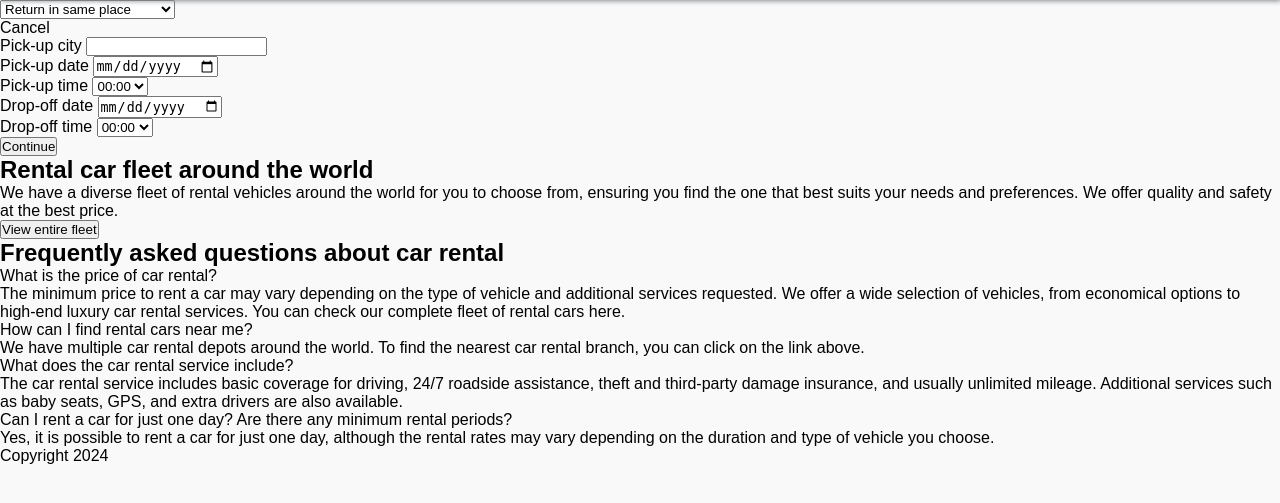
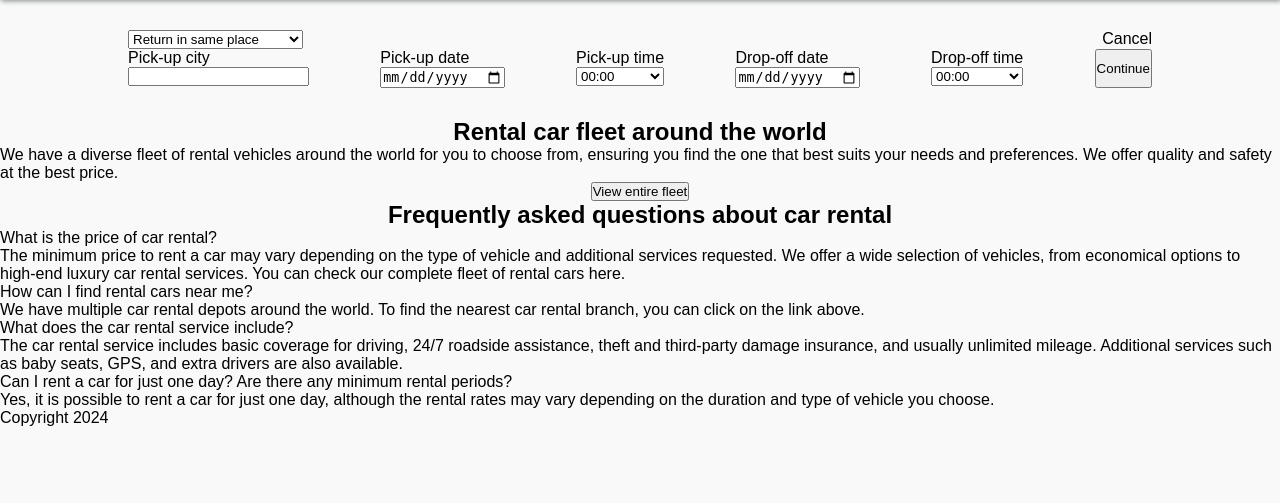
Before and after one commit to migmm/rent-cars, a PHP site: page / in a window 1280 px wide. Shown: the part 63-566 px from the top of the page. Run offline with PHP 8.4, Linux system fonts and the light colour scheme.

Commit message:
Added basic styles

```diff
--- a/public/css/main.css
+++ b/public/css/main.css
@@ -1,4 +1,6 @@
-/* Main styles */
+/***********************************************/
+/*********** Main colors and styles ************/
+/***********************************************/
 :root{
     --white: #f9f9f9;
     --black: #36383F;
@@ -7,7 +9,9 @@
 }
 
 
-/* Reset */
+/***********************************************/
+/**************** Reset Styles *****************/
+/***********************************************/
 *{
     margin: 0;
     padding: 0;
@@ -28,7 +32,9 @@ ul{
 }
 
 
-/* Header */
+/***********************************************/
+/******************* Header ********************/
+/***********************************************/
 .header{
     background-color: var(--orange);
     box-shadow: 1px 1px 5px 0px var(--grey);
@@ -38,7 +44,9 @@ ul{
 }
 
 
-/* Logo */
+/***********************************************/
+/******************** Logo *********************/
+/***********************************************/
 .logo{
     display: inline-block;
     margin: 10px;
@@ -49,7 +57,9 @@ width: 200px;
 }
 
 
-/* Nav menu */
+/***********************************************/
+/****************** Nav menu *******************/
+/***********************************************/
 .nav{
     width: 100%;
     height: 100%;
@@ -76,7 +86,9 @@ width: 200px;
 }
 
 
-/* Menu Icon */
+/***********************************************/
+/************** Hamburguer menu ****************/
+/***********************************************/
 .hamburguer-button{
     cursor: pointer;
     float: right;
@@ -117,7 +129,9 @@ width: 200px;
 }
 
 
-/* Toggle menu icon */
+/***********************************************/
+/************** Toggle menu icon ***************/
+/***********************************************/
 .side-menu:checked ~ nav{
     max-height: 100%;
 }
@@ -138,7 +152,9 @@ width: 200px;
 }
 
 
-/* Responsiveness */
+/***********************************************/
+/*************** Responsiveness ****************/
+/***********************************************/
 @media (min-width: 768px) {
     .nav{
         max-height: none;
@@ -163,3 +179,54 @@ width: 200px;
         display: none;
     }
 }
+
+
+/***********************************************/
+/************ Landing home section *************/
+/***********************************************/
+main {
+    max-width: 1200;
+}
+
+.island-container {
+    width: 80%;
+    margin: 30px auto;
+    display: flex;
+    flex-direction: column;
+
+}
+
+.island-top-menu {
+    display: flex;
+    flex-direction: row;
+    justify-content: space-between;
+}
+
+.island-selector-menu {
+    display: flex;
+    flex-direction: row;
+    justify-content: space-between;
+}
+
+.island-options {
+    display: flex;
+    flex-direction: column;
+}
+
+.car-cards {
+display: flex;
+flex-direction: column;
+align-items: center;
+}
+
+.car-cards-text {
+display: flex;
+flex-direction: column;
+align-items: center;
+}
+
+.faq{
+    display: flex;
+    flex-direction: column;
+    align-items: center;
+}
```
